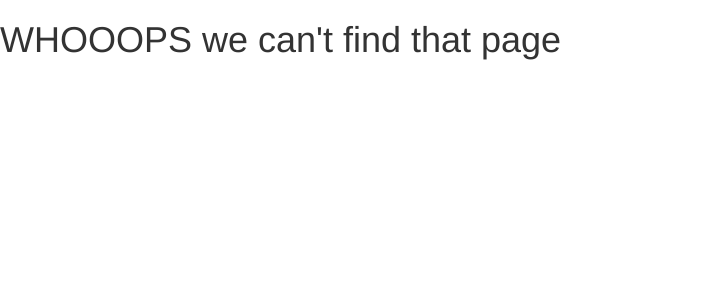
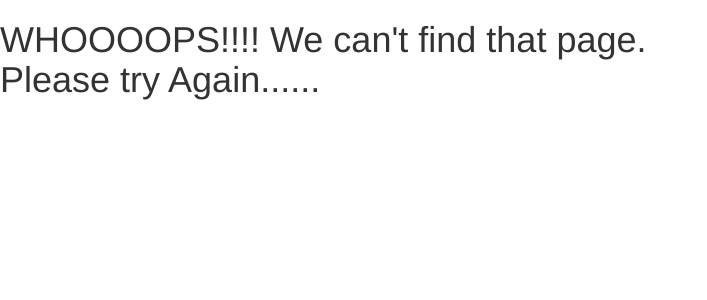
Before and after one commit to Tu276/news-1, a Flask app: template app/templates/fourowfour.html in a window 1280 px wide. Shown: the part 52-352 px from the top of the page, without its empty margins (0-707 px from the left). Run offline with Flask 2, Linux system fonts and the light colour scheme; the template is opened without the code that fills it, so the values that code supplies are empty; parts of the project's set-up code (start-up, migrations or seed data) failed here and were passed over; some libraries are stand-ins or nearby versions.

Commit message:
add 404.html updates

```diff
--- a/app/templates/fourowfour.html
+++ b/app/templates/fourowfour.html
@@ -1,5 +1,5 @@
 {% extends 'base.html'%}
 
 {% block content %}
-    <h1>WHOOOPS we can't find that page</h1>
+    <h1>WHOOOOPS!!!! We can't find that page. <br>Please try Again...... </h1>
 {% endblock %}
```
